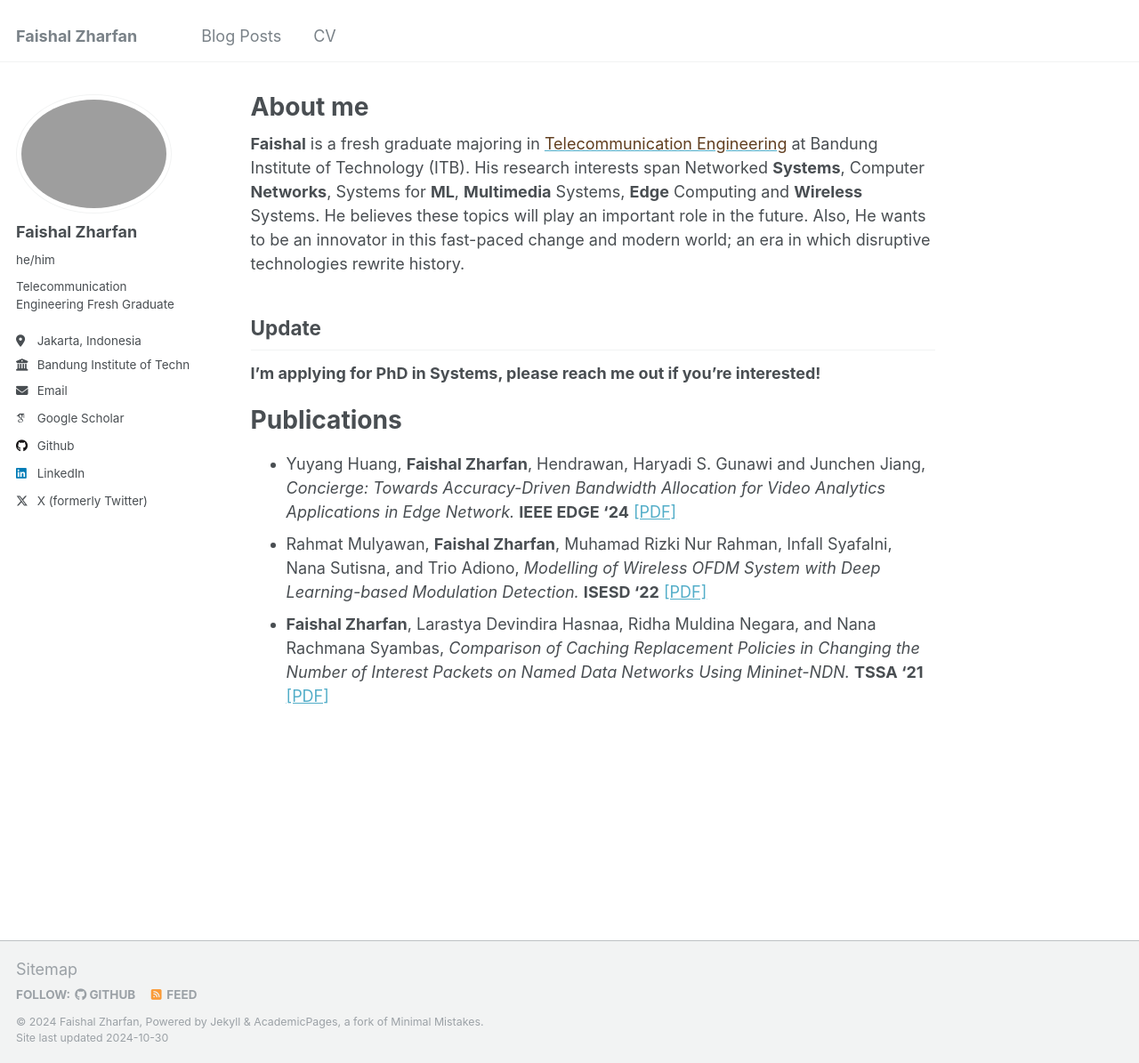
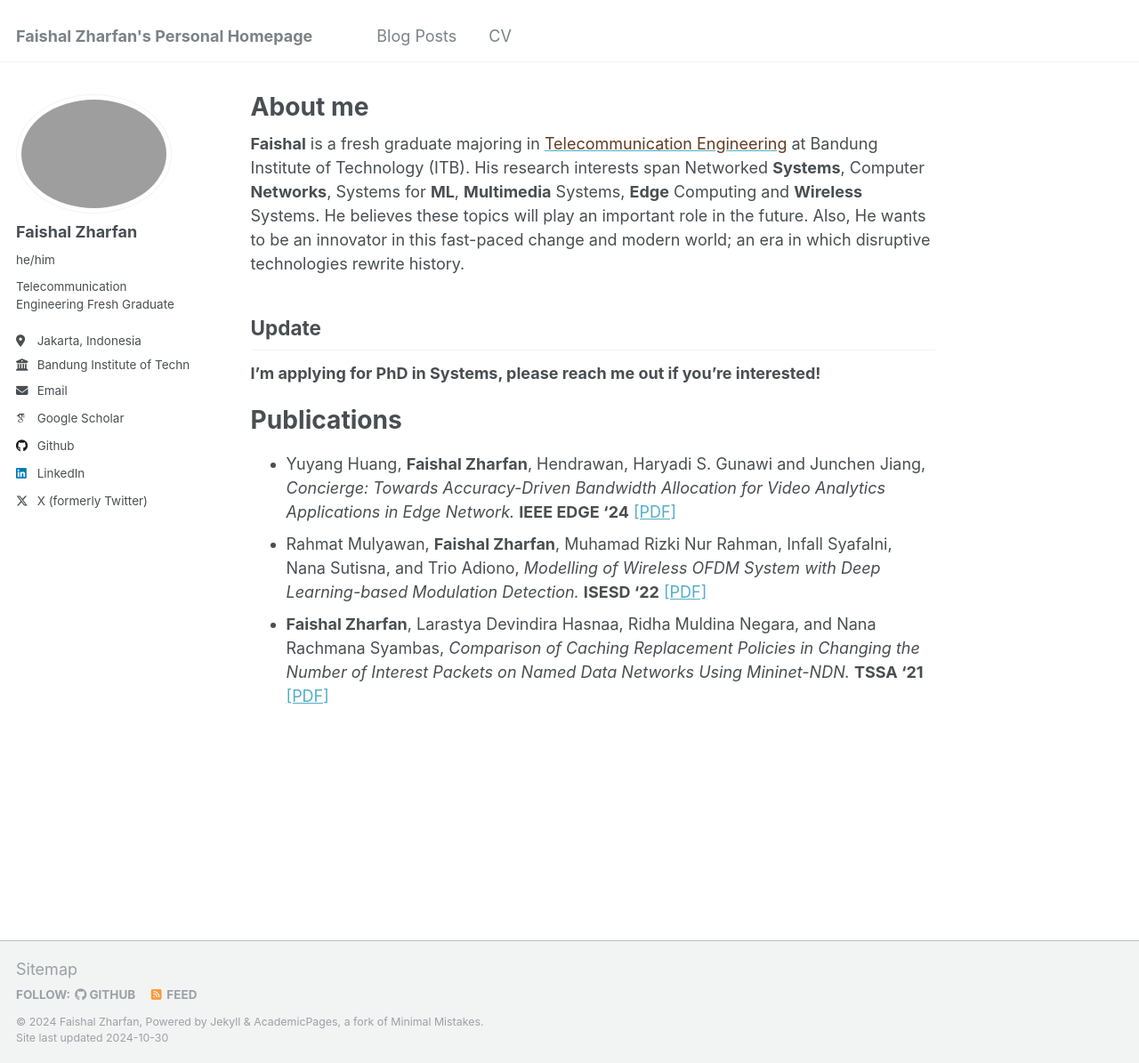
Before and after one commit to zharfanf/zharfanf.github.io, a Jekyll site: the page built from _pages/about.md, in a window 1280 px wide and 1195 px high. Shown: the whole window at 89% size. Built offline with Jekyll 4.4.1, drawn with Linux system fonts in a browser that asks for light colours; some web fonts are replaced.

Commit message:
update content

```diff
--- a/_config.yml
+++ b/_config.yml
@@ -8,7 +8,7 @@
 
 # Basic Site Settings
 locale                   : "en-US"
-title                    : "Faishal Zharfan"
+title                    : "Faishal Zharfan's Personal Homepage"
 title_separator          : "-"
 name                     : &name "Faishal Zharfan"
 description              : &description "Telecommunication Engineering Fresh Graduate"
```
